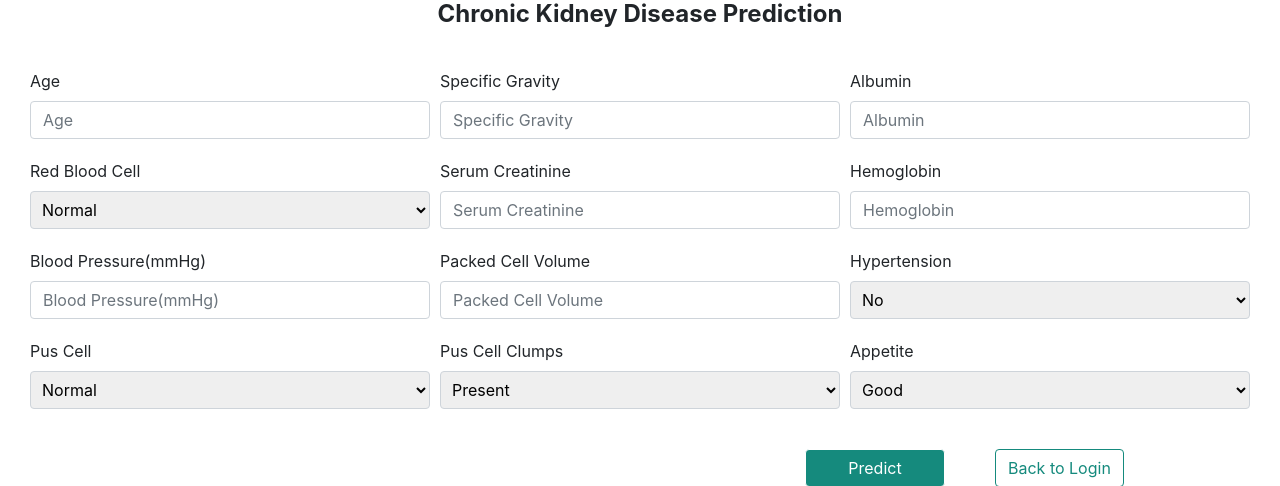
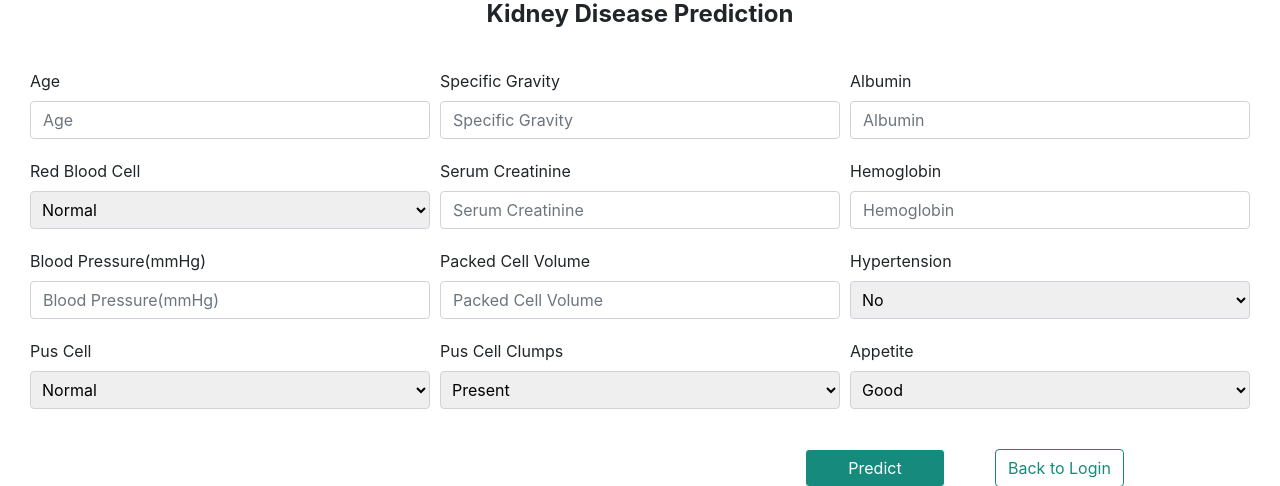
Before and after one commit to Keside2/chromic_kidney, a Flask app: page /home in a window 1280 px wide. Shown: the part 86-572 px from the top of the page. Run offline with Flask 3, Linux system fonts and the light colour scheme; some libraries are stand-ins or nearby versions.

Commit message:
Update account.html

```diff
--- a/templates/account.html
+++ b/templates/account.html
@@ -40,7 +40,7 @@
         </div>
 
         <div class="ckd">
-            <h4><b>Chronic Kidney Disease Prediction</b></h4>
+            <h4><b>Kidney Disease Prediction</b></h4>
         </div>
 
         <div class="top">
```
